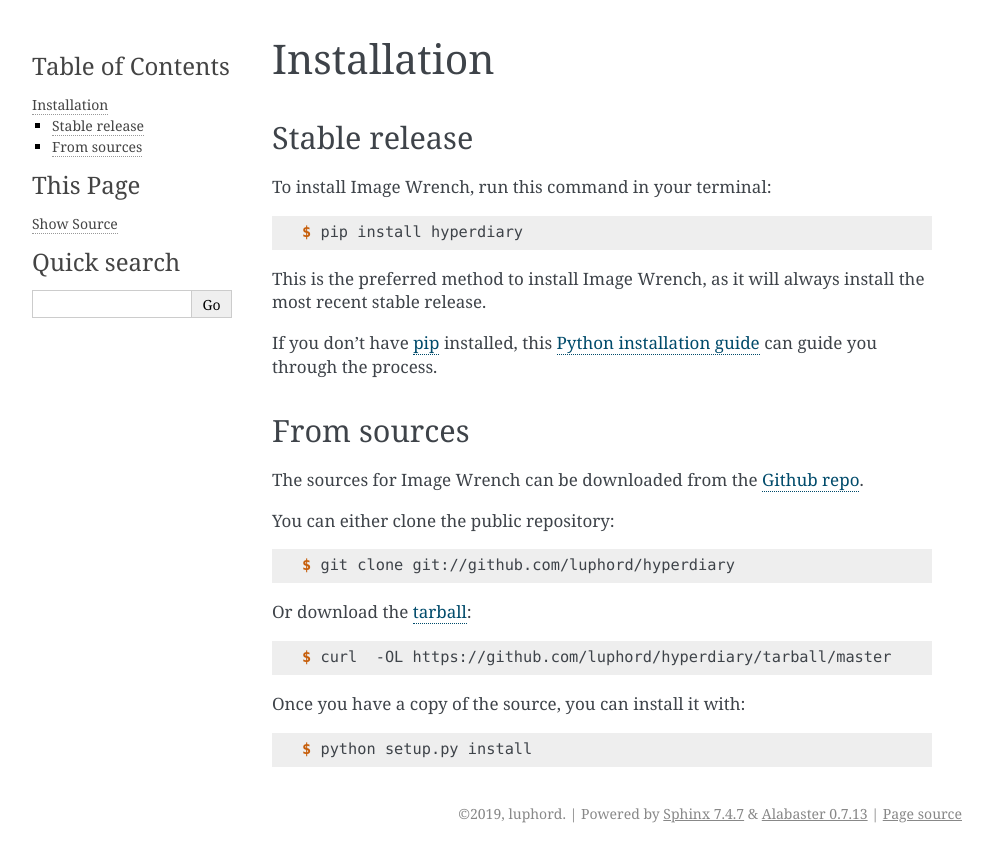
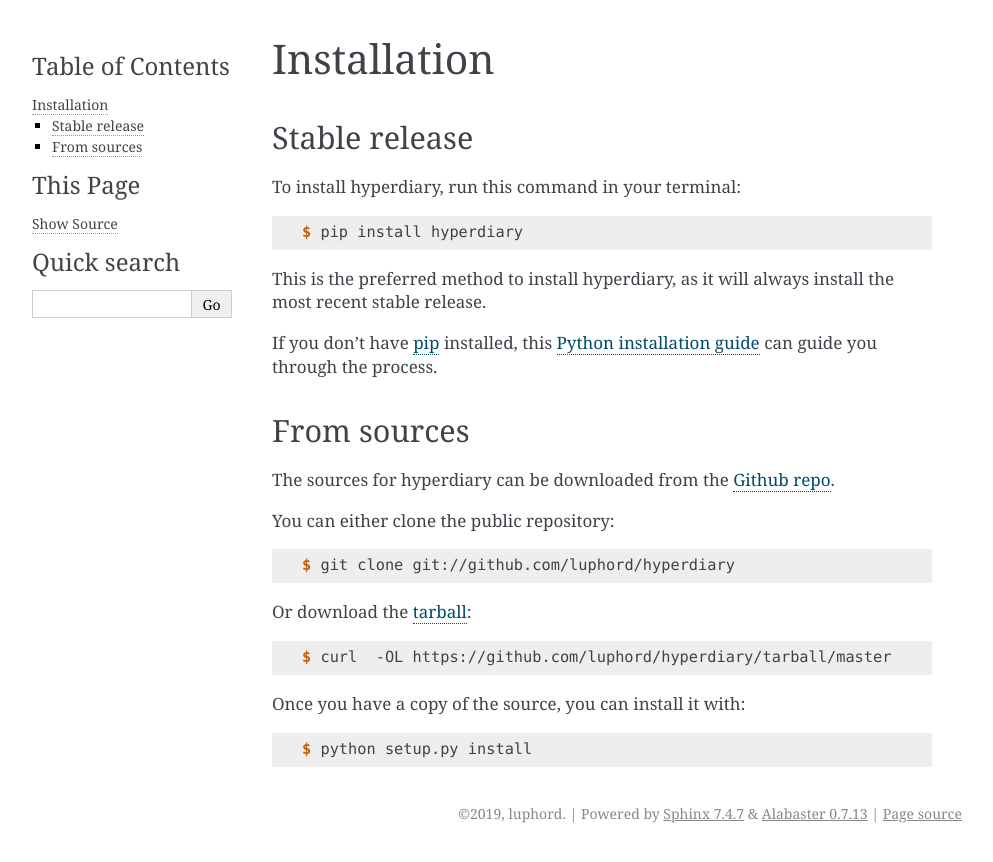
Before and after one commit to luphord/hyperdiary, a Sphinx documentation site: the page built from docs/installation.rst, in a window 1280 px wide. Shown: the top 862 px of the page, without its empty margins (148-1141 px from the left). Built offline with Sphinx 7.4.7, drawn with Linux system fonts in a browser that asks for light colours.

Commit message:
replace occurences of "Image Wrench" by "hyperdiary"

```diff
--- a/CONTRIBUTING.rst
+++ b/CONTRIBUTING.rst
@@ -38,8 +38,8 @@ and "help wanted" is open to whoever wants to implement it.
 Write Documentation
 ~~~~~~~~~~~~~~~~~~~
 
-Image Wrench could always use more documentation, whether as part of the
-official Image Wrench docs, in docstrings, or even on the web in blog posts,
+hyperdiary could always use more documentation, whether as part of the
+official hyperdiary docs, in docstrings, or even on the web in blog posts,
 articles, and such.
 
 Submit Feedback
--- a/docs/conf.py
+++ b/docs/conf.py
@@ -47,7 +47,7 @@ source_suffix = '.rst'
 master_doc = 'index'
 
 # General information about the project.
-project = u'Image Wrench'
+project = u'hyperdiary'
 copyright = u"2019, luphord"
 author = u"luphord"
 
@@ -131,7 +131,7 @@ latex_elements = {
 # [howto, manual, or own class]).
 latex_documents = [
     (master_doc, 'hyperdiary.tex',
-     u'Image Wrench Documentation',
+     u'hyperdiary Documentation',
      u'luphord', 'manual'),
 ]
 
@@ -142,7 +142,7 @@ latex_documents = [
 # (source start file, name, description, authors, manual section).
 man_pages = [
     (master_doc, 'hyperdiary',
-     u'Image Wrench Documentation',
+     u'hyperdiary Documentation',
      [author], 1)
 ]
 
@@ -154,7 +154,7 @@ man_pages = [
 #  dir menu entry, description, category)
 texinfo_documents = [
     (master_doc, 'hyperdiary',
-     u'Image Wrench Documentation',
+     u'hyperdiary Documentation',
      author,
      'hyperdiary',
      'One line description of project.',
--- a/docs/installation.rst
+++ b/docs/installation.rst
@@ -8,13 +8,13 @@ Installation
 Stable release
 --------------
 
-To install Image Wrench, run this command in your terminal:
+To install hyperdiary, run this command in your terminal:
 
 .. code-block:: console
 
     $ pip install hyperdiary
 
-This is the preferred method to install Image Wrench, as it will always install the most recent stable release.
+This is the preferred method to install hyperdiary, as it will always install the most recent stable release.
 
 If you don't have `pip`_ installed, this `Python installation guide`_ can guide
 you through the process.
@@ -26,7 +26,7 @@ you through the process.
 From sources
 ------------
 
-The sources for Image Wrench can be downloaded from the `Github repo`_.
+The sources for hyperdiary can be downloaded from the `Github repo`_.
 
 You can either clone the public repository:
 
```
